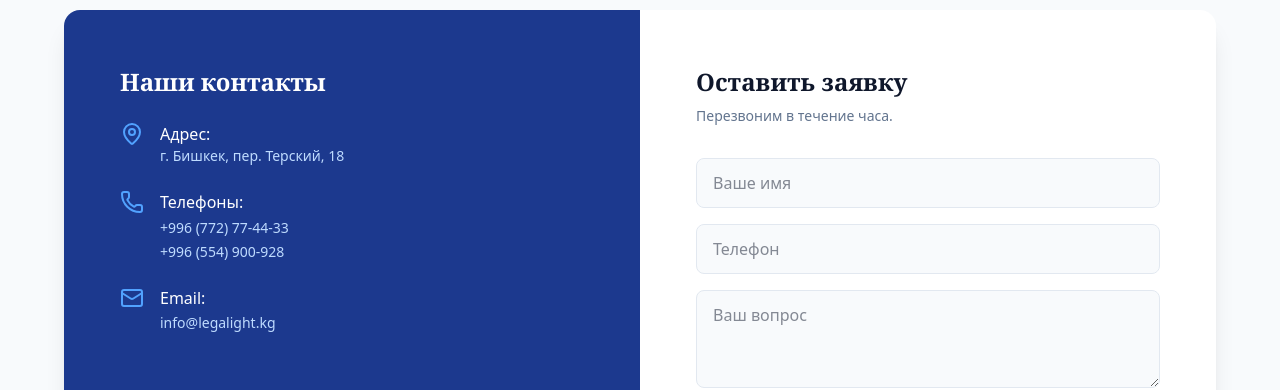
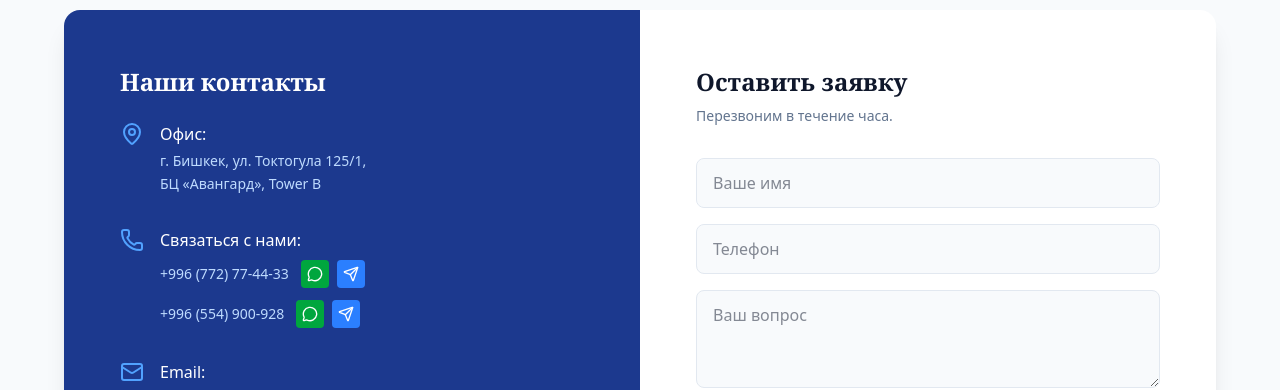
Before and after one commit to Rinat18/legalight, a Next.js app: page / in a window 1280 px wide. Shown: the part 1780-2170 px from the top of the page. Built offline with nearby package versions, Linux system fonts and the light colour scheme.

Commit message:
Update contacts and map

```diff
--- a/app/page.tsx
+++ b/app/page.tsx
@@ -1,5 +1,5 @@
 import Link from 'next/link';
-import { Scale, Phone, MapPin, CheckCircle, Calculator, Users, FileText, ArrowRight, Mail } from 'lucide-react';
+import { Scale, Phone, MapPin, CheckCircle, Calculator, Users, FileText, ArrowRight, Mail, MessageCircle, Send } from 'lucide-react';
 
 export default function Home() {
   return (
@@ -9,7 +9,7 @@ export default function Home() {
       <header className="fixed top-0 w-full bg-white/95 backdrop-blur-sm border-b border-slate-100 z-50">
         <div className="max-w-7xl mx-auto px-4 sm:px-6 h-16 md:h-20 flex items-center justify-between">
 
-          {/* Логотип LegaLight */}
+          {/* Логотип */}
           <div className="flex flex-col leading-none z-50">
             <span className="font-serif text-xl md:text-2xl font-bold text-blue-900 tracking-tight">LegaLight</span>
             <span className="text-[9px] md:text-[10px] text-slate-500 font-medium tracking-widest uppercase mt-1">Юридическая компания</span>
@@ -27,12 +27,18 @@ export default function Home() {
 
             {/* Телефоны */}
             <div className="flex flex-col items-end">
-              {/* Мобильная иконка (видна только на телефоне) */}
-              <a href="tel:+996772774433" className="lg:hidden w-10 h-10 flex items-center justify-center rounded-full bg-slate-100 text-blue-900">
-                <Phone className="w-5 h-5" />
-              </a>
 
-              {/* Номера текстом (видны только на ПК/Планшете) */}
+              {/* МОБИЛЬНАЯ ВЕРСИЯ: Две иконки звонка */}
+              <div className="lg:hidden flex gap-2">
+                <a href="tel:+996772774433" className="w-9 h-9 flex items-center justify-center rounded-full bg-slate-100 text-blue-900 active:bg-blue-100 border border-slate-200">
+                  <Phone className="w-4 h-4" />
+                </a>
+                <a href="tel:+996554900928" className="w-9 h-9 flex items-center justify-center rounded-full bg-slate-100 text-blue-900 active:bg-blue-100 border border-slate-200">
+                  <Phone className="w-4 h-4" />
+                </a>
+              </div>
+
+              {/* ДЕСКТОП ВЕРСИЯ: Номера текстом */}
               <div className="hidden lg:flex flex-col items-end leading-tight">
                 <a href="tel:+996772774433" className="text-sm font-bold text-slate-800 hover:text-blue-900 transition">
                   +996 (772) 77-44-33
@@ -140,34 +146,64 @@ export default function Home() {
             <div className="p-8 md:p-14 bg-blue-900 text-white flex flex-col justify-between order-2 lg:order-1">
               <div>
                 <h3 className="text-2xl font-serif font-bold mb-6">Наши контакты</h3>
-                <div className="space-y-6">
+                <div className="space-y-8">
+
+                  {/* Адрес */}
                   <div className="flex items-start gap-4">
                     <MapPin className="shrink-0 text-blue-400" />
                     <div>
-                      <p className="font-medium">Адрес:</p>
-                      <p className="text-blue-200 text-sm">г. Бишкек, пер. Терский, 18</p>
+                      <p className="font-medium mb-1">Офис:</p>
+                      <p className="text-blue-200 text-sm leading-relaxed">
+                        г. Бишкек, ул. Токтогула 125/1,<br/>
+                        БЦ «Авангард», Tower B
+                      </p>
                     </div>
                   </div>
 
-                  {/* Новые телефоны */}
+                  {/* Телефоны + Мессенджеры */}
                   <div className="flex items-start gap-4">
                     <Phone className="shrink-0 text-blue-400" />
-                    <div>
-                      <p className="font-medium">Телефоны:</p>
-                      <a href="tel:+996772774433" className="block text-blue-200 text-sm hover:text-white mt-1">
-                        +996 (772) 77-44-33
-                      </a>
-                      <a href="tel:+996554900928" className="block text-blue-200 text-sm hover:text-white mt-1">
-                        +996 (554) 900-928
-                      </a>
+                    <div className="w-full">
+                      <p className="font-medium mb-2">Связаться с нами:</p>
+
+                      {/* Номер 1 */}
+                      <div className="flex flex-wrap items-center gap-3 mb-3">
+                        <a href="tel:+996772774433" className="text-blue-200 text-sm hover:text-white font-medium">
+                          +996 (772) 77-44-33
+                        </a>
+                        <div className="flex gap-2">
+                           <a href="https://wa.me/996772774433" target="_blank" className="bg-green-600 p-1.5 rounded text-white hover:bg-green-500 transition" title="WhatsApp">
+                             <MessageCircle size={16} />
+                           </a>
+                           <a href="https://t.me/+996772774433" target="_blank" className="bg-blue-500 p-1.5 rounded text-white hover:bg-blue-400 transition" title="Telegram">
+                             <Send size={16} />
+                           </a>
+                        </div>
+                      </div>
+
+                      {/* Номер 2 */}
+                      <div className="flex flex-wrap items-center gap-3">
+                        <a href="tel:+996554900928" className="text-blue-200 text-sm hover:text-white font-medium">
+                          +996 (554) 900-928
+                        </a>
+                        <div className="flex gap-2">
+                           <a href="https://wa.me/996554900928" target="_blank" className="bg-green-600 p-1.5 rounded text-white hover:bg-green-500 transition" title="WhatsApp">
+                             <MessageCircle size={16} />
+                           </a>
+                           <a href="https://t.me/+996554900928" target="_blank" className="bg-blue-500 p-1.5 rounded text-white hover:bg-blue-400 transition" title="Telegram">
+                             <Send size={16} />
+                           </a>
+                        </div>
+                      </div>
+
                     </div>
                   </div>
 
-                  {/* Новый Email */}
+                  {/* Email */}
                   <div className="flex items-start gap-4">
                     <Mail className="shrink-0 text-blue-400" />
                     <div>
-                      <p className="font-medium">Email:</p>
+                      <p className="font-medium mb-1">Email:</p>
                       <a href="mailto:info@legalight.kg" className="text-blue-200 text-sm hover:text-white">info@legalight.kg</a>
                     </div>
                   </div>
@@ -198,7 +234,7 @@ export default function Home() {
         </div>
       </section>
 
-      {/* --- MAP SECTION --- */}
+      {/* --- MAP SECTION (Updated for Avangard BC) --- */}
       <section className="w-full h-80 md:h-96 bg-slate-200 relative">
         <iframe
           width="100%"
@@ -206,7 +242,7 @@ export default function Home() {
           title="map"
           className="absolute inset-0 grayscale contrast-125 opacity-80 hover:opacity-100 transition duration-500"
           frameBorder="0"
-          src="https://maps.google.com/maps?q=Bishkek,%20Terskiy%20pereulok%2018&t=&z=15&ie=UTF8&iwloc=&output=embed"
+          src="https://maps.google.com/maps?q=Avangard+Business+Center+Bishkek&t=&z=16&ie=UTF8&iwloc=&output=embed"
         ></iframe>
       </section>
 
@@ -215,7 +251,9 @@ export default function Home() {
         <div className="max-w-7xl mx-auto flex flex-col md:flex-row justify-between items-center gap-6">
           <div className="text-center md:text-left">
             <span className="font-serif text-xl font-bold text-white tracking-tight">LegaLight</span>
-            <p className="text-xs mt-2 max-w-xs">Профессиональные юридические, бухгалтерские и HR услуги в Кыргызстане.</p>
+            <p className="text-xs mt-2 max-w-xs text-slate-500">
+              г. Бишкек, ул. Токтогула 125/1, БЦ Авангард
+            </p>
           </div>
 
           <div className="flex gap-6 text-sm font-medium">
```
